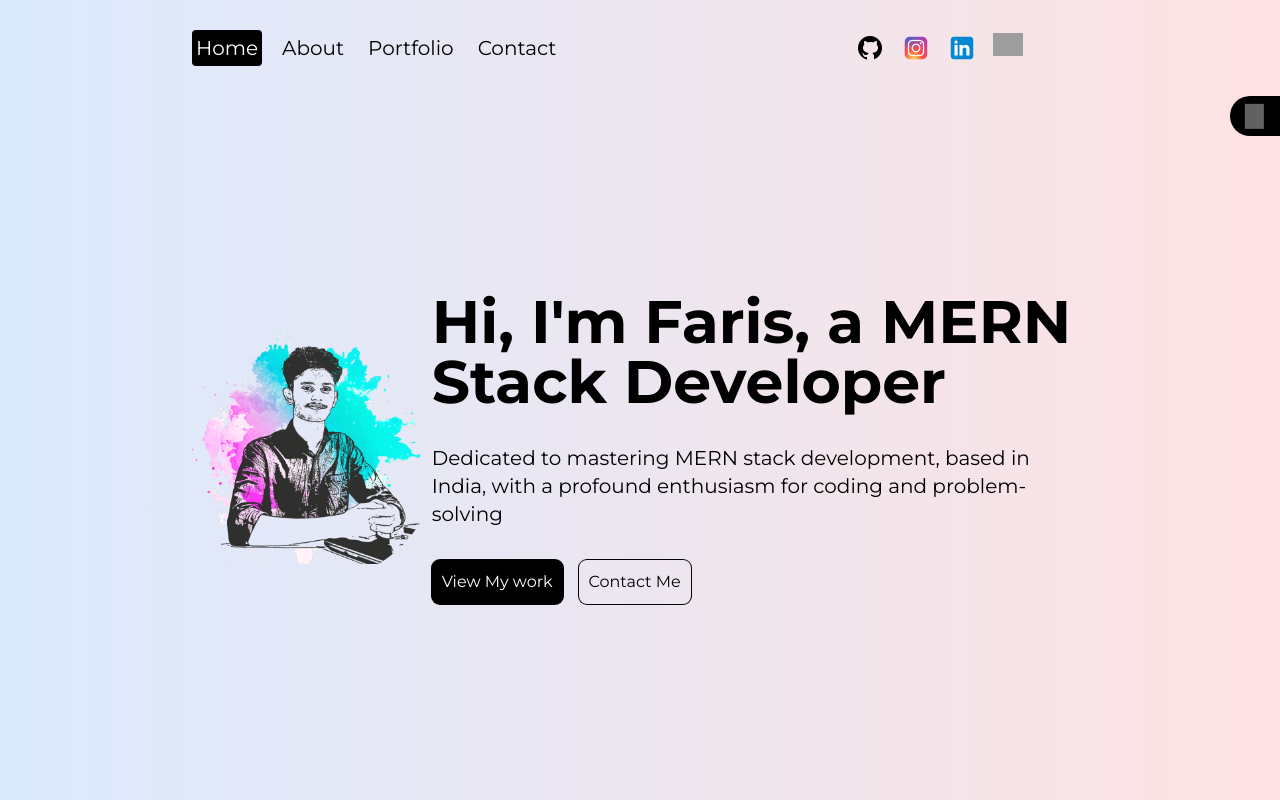
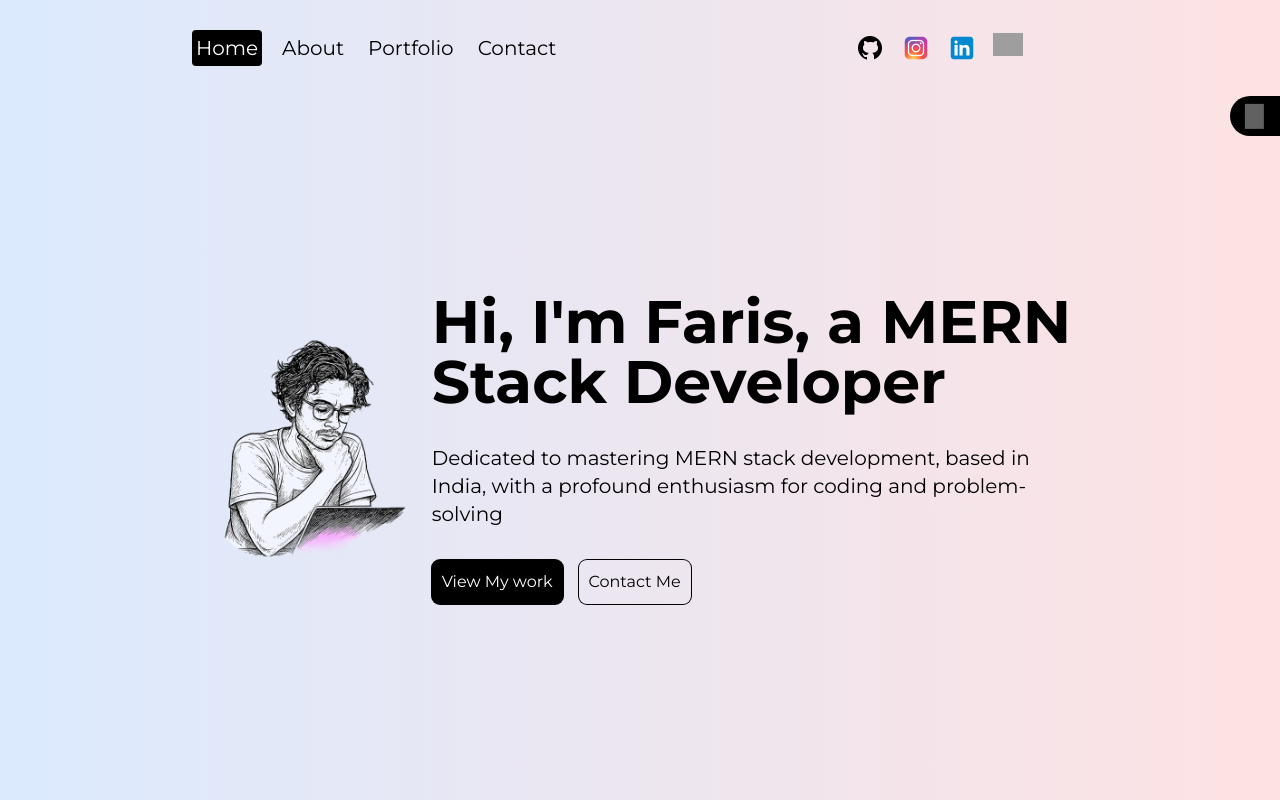
Before and after one commit to Faristp7/faris-portfolio, a Next.js app: page / in a window 1280 px wide. Built offline with nearby package versions, Linux system fonts and the light colour scheme; grey boxes are pictures that could not be loaded.

Commit message:
hero image chagned

```diff
--- a/src/app/page.tsx
+++ b/src/app/page.tsx
@@ -15,9 +15,10 @@ export default function Home() {
       <div className="h-full flex flex-col lg:flex-row px-4 sm:px-8 md:px-12 lg:px-20 xl:px-48 md:gap-2">
         <div className="h-1/2 lg:h-full lg:w-1/2 relative">
           <Image
-            src="/Farishero.png"
+            src="/chatGptHeroImg.png"
             alt="faris profile"
             fill
+            priority={true}
             className="object-contain"
           />
         </div>
--- a/src/components/TransitionProvider.tsx
+++ b/src/components/TransitionProvider.tsx
@@ -50,7 +50,7 @@ export default function TransitionProvider({ children }: any) {
         />
         <div className="h-24 relative">
           <Navbar />
-          {pathName.startsWith("/") && <DownloadResume />}
+          {pathName === "/" && <DownloadResume />}
         </div>
         <div className="h-[calc(100vh-6rem)]">{children}</div>
       </div>
```
Also changed, not shown: public/chatGptHeroImg.png (added).
